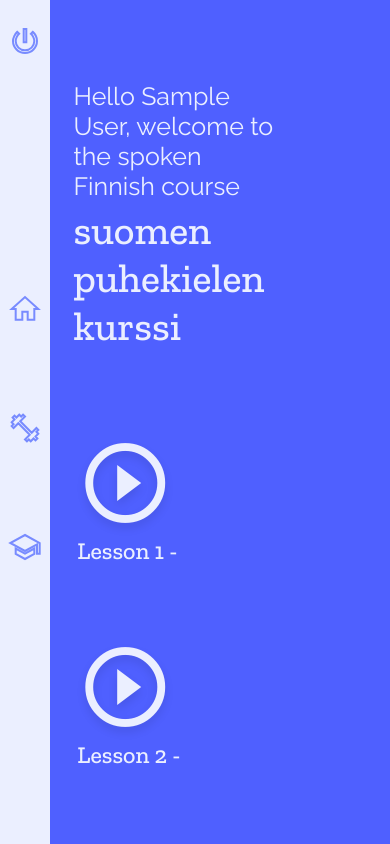
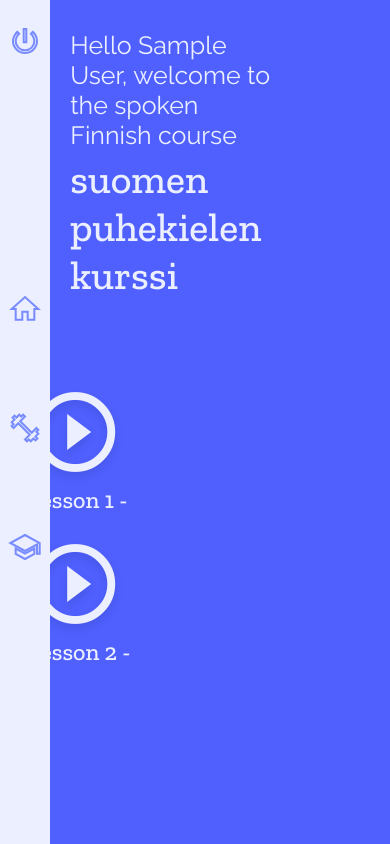
Before and after one commit to mielikuvitus/SoundsFinnish, a Flask app: page / in a window 390 px wide. Run offline with Flask 2, Linux system fonts and the light colour scheme; the visitor is signed in with stand-in values (Sample User, id 1); data that the repository does not hold is empty.

Commit message:
style fixes

```diff
--- a/static/styles.css
+++ b/static/styles.css
@@ -5,6 +5,7 @@ html {
 body {
     margin: 0;
     display: flex;
+    background-color:#4F60FF;
 }
 
 #zilla {
@@ -411,6 +412,7 @@ body {
         align-items: center;
         justify-content: center;
         min-width: 50px;
+        position: fixed;
     }
 
     .nav i {
@@ -428,7 +430,7 @@ body {
     }
 
     .container {
-        width: 90vw;
+        width: 100vw;
         display: flex;
         flex-direction: column;
         background-color:#4F60FF;
@@ -454,7 +456,7 @@ body {
     }
 
     .header {
-        padding-left: 6vw;
+        padding-left: 18vw;
         padding-top: 3vh;
         flex:1;
         display: flex;
@@ -562,6 +564,7 @@ body {
     .box-description {
         font-size: 18px;
         color: #EBEFFF;
+        max-width: 250px;
     }
 
     p {
```
